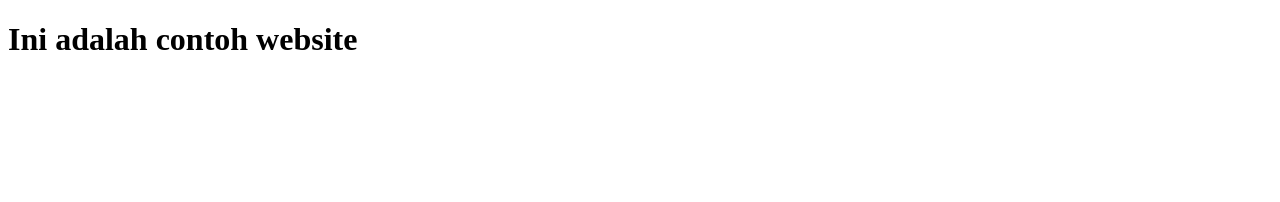
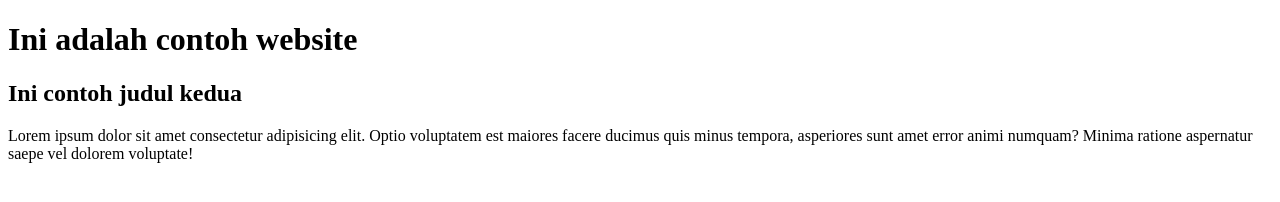
Before and after one commit to Hilmantm/my-application, a plain HTML site: page index.html in a window 1280 px wide. Drawn offline with Linux system fonts and the light colour scheme.

Commit message:
Add subtitle and paragraph

```diff
--- a/index.html
+++ b/index.html
@@ -8,5 +8,7 @@
 </head>
 <body>
     <h1>Ini adalah contoh website</h1>
+    <h2>Ini contoh judul kedua</h2>
+    <p>Lorem ipsum dolor sit amet consectetur adipisicing elit. Optio voluptatem est maiores facere ducimus quis minus tempora, asperiores sunt amet error animi numquam? Minima ratione aspernatur saepe vel dolorem voluptate!</p>
 </body>
 </html>
```
